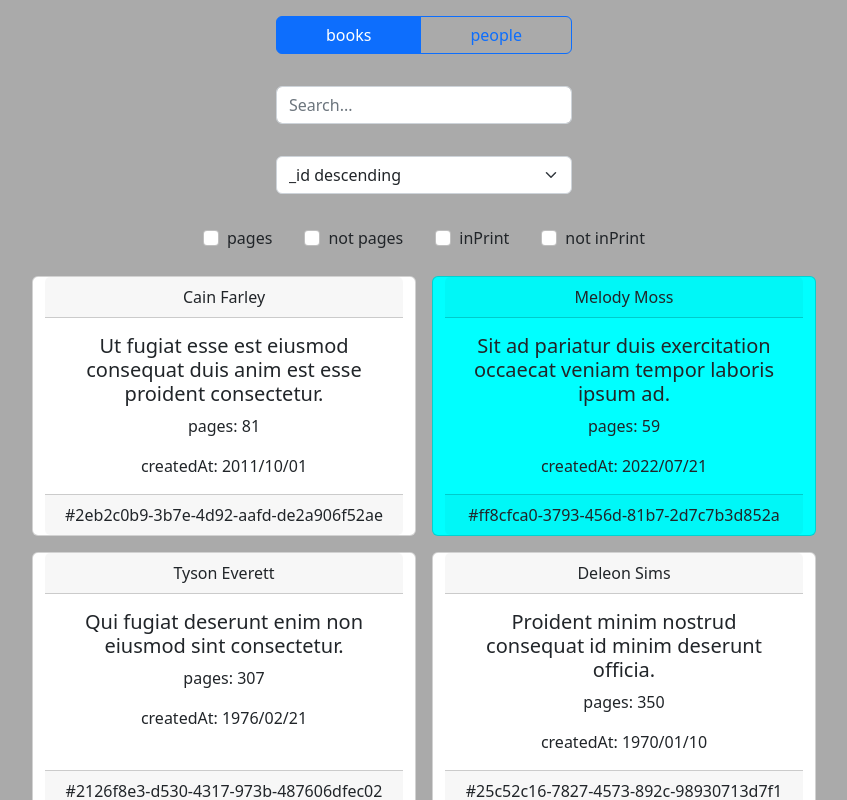
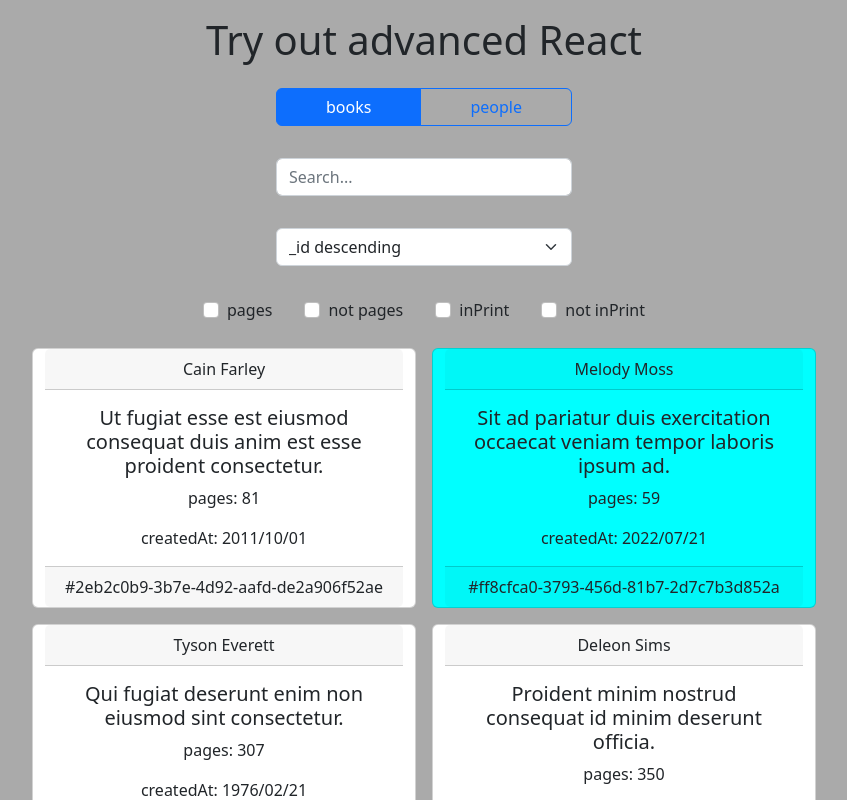
Before and after one commit to willemverbuyst/filter-search-sort, a React (Vite) app: page / in a window 1280 px wide. Shown: the top 800 px of the page, without its empty margins (216-1063 px from the left). Built offline with nearby package versions, Linux system fonts and the light colour scheme.

Commit message:
feat: set up pholymorphic component

```diff
--- a/src/App.tsx
+++ b/src/App.tsx
@@ -6,6 +6,7 @@ import {
   PeopleRenderer,
   SearchSortAndFilter,
 } from "./components";
+import { Text } from "./components/Text";
 import { books, persons } from "./dummyData";
 
 function App(): JSX.Element {
@@ -16,6 +17,9 @@ function App(): JSX.Element {
       style={{ width: "100vw" }}
       className="m-3 justify-content-center"
     >
+      <Row className="m-3" justify-content-center>
+        <Text component="h1">Try out advanced React</Text>
+      </Row>
       <Row className="m-3 justify-content-center">
         <ButtonGroup style={{ width: "20rem" }}>
           <ToggleButton
--- /dev/null
+++ b/src/components/Text.tsx
@@ -0,0 +1,14 @@
+import React from "react";
+
+type Props<T> = {
+  component?: T;
+  children: React.ReactNode;
+};
+
+export const Text = <T extends React.ElementType = "span">({
+  component,
+  children,
+}: Props<T>): JSX.Element => {
+  const Component = component || "span";
+  return <Component>{children}</Component>;
+};
```
